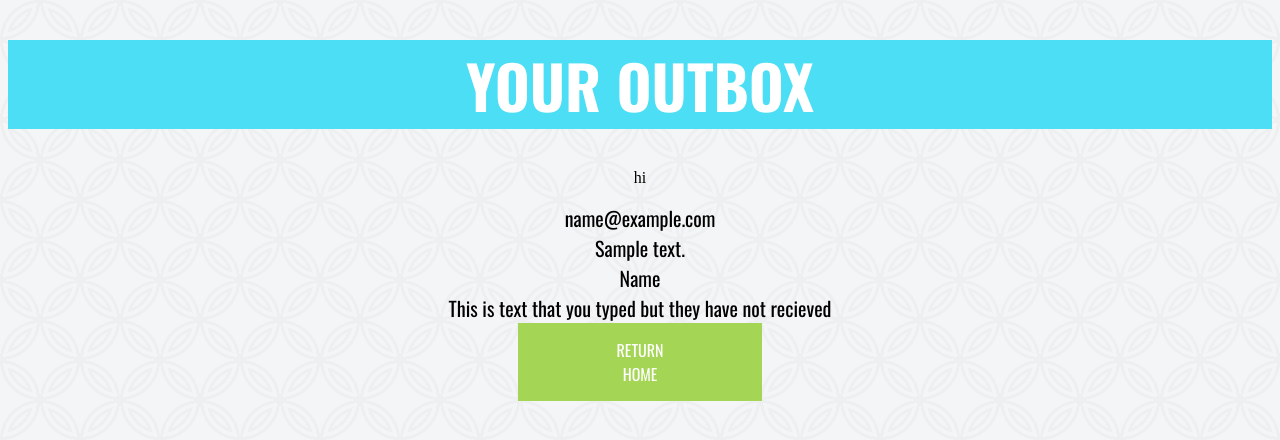
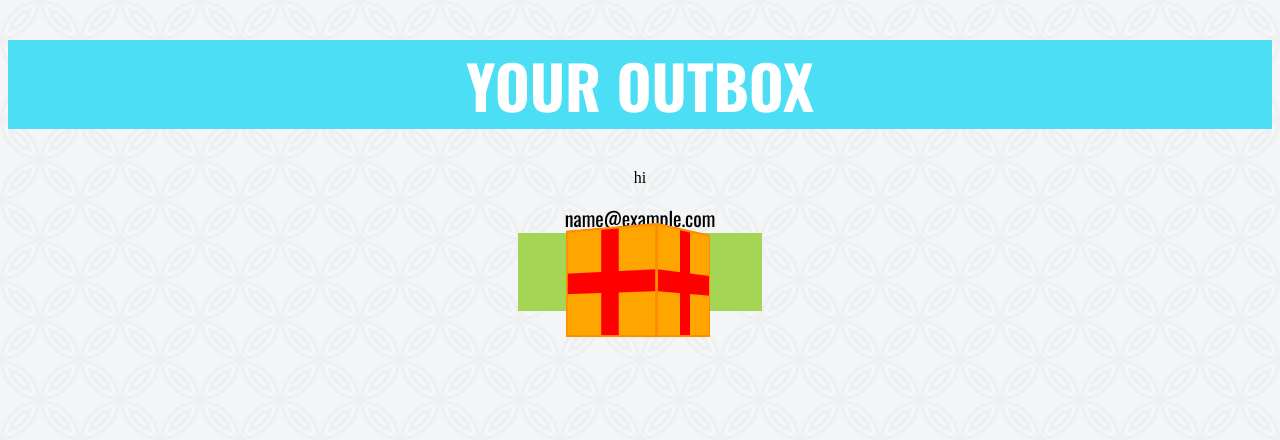
Before and after one commit to mgamino/care-package, a Django app: template templates/outbox.html in a window 1280 px wide. Shown: the top 440 px of the page. Run offline with Django 3.2, Linux system fonts and the light colour scheme; the template is opened without the code that fills it: most values are stand-ins (such as "Sample title", 1, 10 or a date in 2020); some libraries are stand-ins or nearby versions.

Commit message:
box animation in outbox page

```diff
--- a/stylesheets/outbox.css
+++ b/stylesheets/outbox.css
@@ -32,3 +32,69 @@ div.message{
   width: 180px;
   font-family: 'Oswald', sans-serif;
 }
+
+.wrap {
+	perspective: 800px;
+	perspective-origin: 50% 100px;
+}
+.cube {
+	position: relative;
+	width: 102px;
+	transform-style: preserve-3d;
+}
+.cube div {
+	position: absolute;
+	width: 100px;
+	height: 100px;
+  background-color:orange;
+  border: darkorange solid 2px ;
+}
+.back {
+	transform: translateZ(-52px) rotateY(180deg);
+}
+.right {
+	transform: rotateY(-270deg) translateX(52px);
+	transform-origin: top right;
+}
+.left {
+	transform: rotateY(270deg) translateX(-52px);
+	transform-origin: center left;
+}
+.top {
+	transform: rotateX(-90deg) translateY(-52px);
+	transform-origin: top center;
+}
+.bottom {
+	transform: rotateX(90deg) translateY(52px);
+	transform-origin: bottom center;
+}
+.front {
+	transform: translateZ(52px);
+}
+
+@keyframes spin {
+	from { transform: rotateY(0); }
+	to { transform: rotateY(360deg); }
+}
+
+.cube {
+	animation: spin 10s infinite linear;
+}
+
+#cross {
+  background: red;
+  height: 100px;
+  position:relative;
+  width: 20px;
+  margin:auto;
+  border: none;
+}
+#cross:after {
+  background:red;
+  content: "";
+  height: 20px;
+  left: -40px;
+  position: absolute;
+  top: 40px;
+  width: 100px;
+}
--- a/templates/outbox.html
+++ b/templates/outbox.html
@@ -10,27 +10,44 @@
   <body>
     <h1>YOUR OUTBOX</h1>
     <p>hi</p>
-    <div class="delivered">
+    <center><div class="delivered">
       {% for letter in deliveredletters %}
         <div class = "message">
           <center>{{letter.receiver_email}}</center>
           <div class = "textbox">
-
-            {{letter.text}}
+            <div class="wrap">
+            	<div class="cube">
+            		<div class="front"><div id="cross"></div></div>
+            		<div class="back"><div id="cross"></div></div>
+            		<div class="top"><div id="cross"></div></div>
+            		<div class="bottom"><div id="cross"></div></div>
+            		<div class="left"><div id="cross"></div></div>
+            		<div class="right"><div id="cross"></div></div>
+            	</div>
+            </div>
           </div>
         </div>
       {% endfor %}
-    </div>
-    <div class="sent">
+    </div></ceneter>
+    <!-- <div class="sent">
       {% for letter in undeliveredletters %}
         <div class = "message">
           <center>Name</center>
           <div class = "textbox">
-            This is text that you typed but they have not recieved
+            <div class="wrap">
+            	<div class="cube">
+            		<div class="front">front</div>
+            		<div class="back">back</div>
+            		<div class="top">top</div>
+            		<div class="bottom">bottom</div>
+            		<div class="left">left</div>
+            		<div class="right">right</div>
+            	</div>
+            </div>
           </div>
         </div>
       {% endfor %}
-    </div>
+    </div> -->
     <a href="/" class="rbutton"> RETURN <br> HOME </a>
   </body>
 </html>
```
